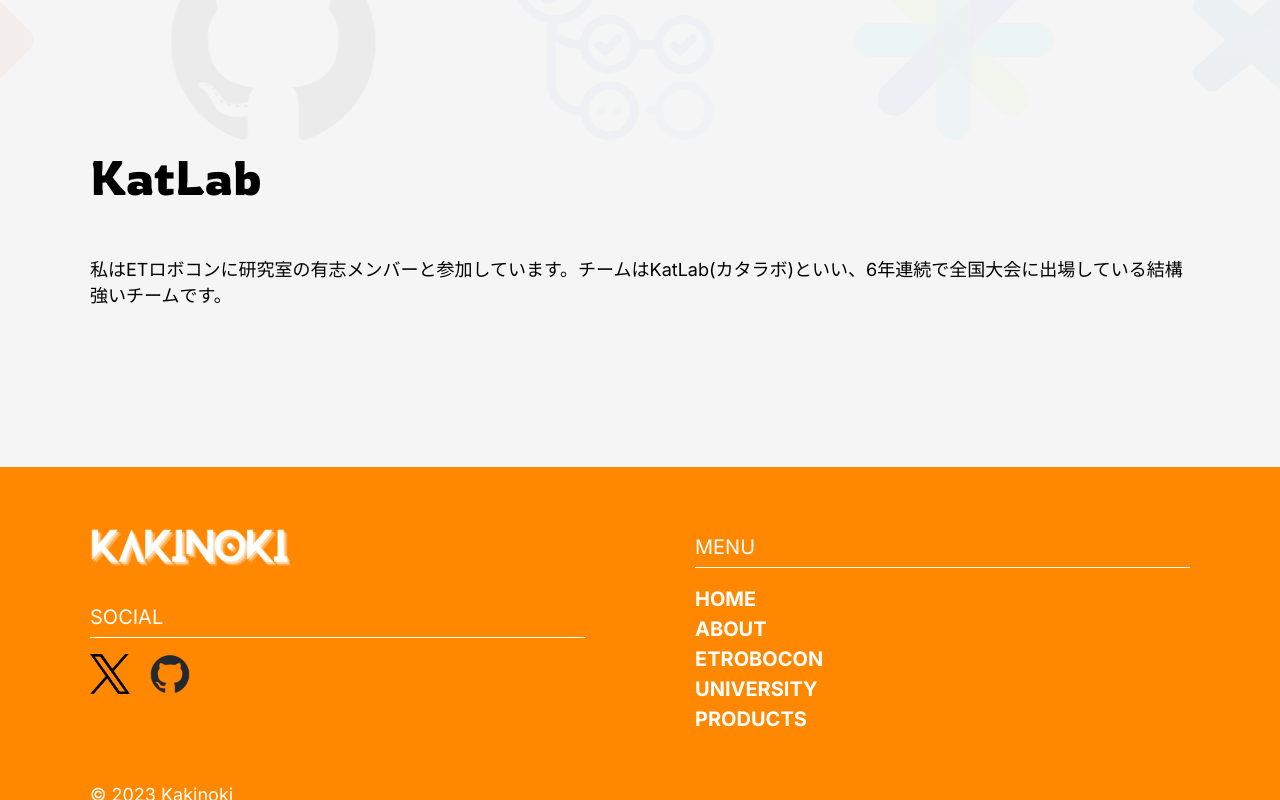
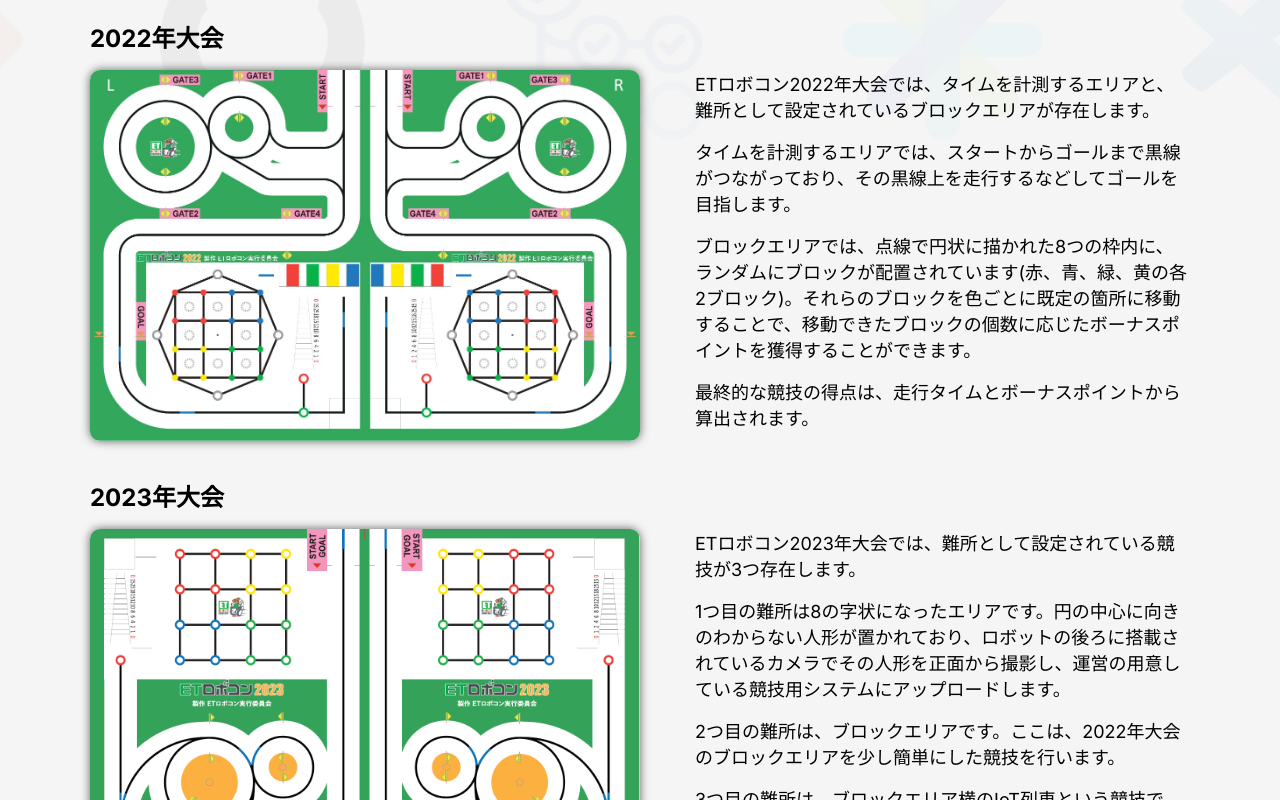
Before and after one commit to KakinokiKanta/about-kakinoki, a Next.js app: page /etrobo in a window 1280 px wide. Shown: the part 620-1420 px from the top of the page. Built offline with nearby package versions, Linux system fonts and the light colour scheme; a web font is replaced by a local one.

Commit message:
update: ETロボコンに関する説明を追加

```diff
--- /dev/null
+++ b/src/app/etrobo/_components/AboutET/Years/Years.module.css
@@ -0,0 +1,28 @@
+.h3 {
+  font-size: 24px;
+  margin-top: 2rem;
+}
+
+.container {
+  display: flex;
+  justify-content: space-between;
+}
+
+.parent {
+  position: relative;
+  margin-top: 1rem;
+  width: 50%;
+}
+
+.image {
+  border-radius: 10px;
+  box-shadow: 0 0 10px rgba(0, 0, 0, 0.6);
+  background-color: #fff;
+  /* width: 100% !important; */
+  height: unset !important;
+}
+
+.text {
+  position: relative;
+  width: 45%;
+}
--- /dev/null
+++ b/src/app/etrobo/_components/AboutET/Years/index.tsx
@@ -0,0 +1,36 @@
+import styles from "./Years.module.css";
+import Image from "next/image";
+
+type YearsProps = {
+  h3: string;
+  img: string;
+  alt: string;
+  p: string[];
+};
+
+export const Years = (props: YearsProps) => {
+  return (
+    <div>
+      <h3 className={styles.h3}>{props.h3}</h3>
+      <div className={styles.container}>
+        <span className={styles.parent}>
+          <Image
+            src={props.img}
+            alt={props.alt}
+            fill
+            sizes="(max-width: 768px) 90%, 50%"
+            style={{
+              objectFit: "contain",
+            }}
+            className={styles.image}
+          />
+        </span>
+        <div className={styles.text}>
+          {props.p.map((item) => {
+            return <p key={item}>{item}</p>;
+          })}
+        </div>
+      </div>
+    </div>
+  );
+};
--- a/src/app/etrobo/_components/AboutET/index.tsx
+++ b/src/app/etrobo/_components/AboutET/index.tsx
@@ -1,5 +1,31 @@
-import { H1Animation } from "@/components/Animation/H1Animation"
-import styles from "./AboutET.module.css"
+import { H1Animation } from "@/components/Animation/H1Animation";
+import styles from "./AboutET.module.css";
+import { Years } from "./Years";
+
+const YEARS_PROPS = [
+  {
+    h3: "2022年大会",
+    img: "/robocon/2022_course.png",
+    alt: "2022 etrobocon course image",
+    p: [
+      "ETロボコン2022年大会では、タイムを計測するエリアと、難所として設定されているブロックエリアが存在します。",
+      "タイムを計測するエリアでは、スタートからゴールまで黒線がつながっており、その黒線上を走行するなどしてゴールを目指します。",
+      "ブロックエリアでは、点線で円状に描かれた8つの枠内に、ランダムにブロックが配置されています(赤、青、緑、黄の各2ブロック)。それらのブロックを色ごとに既定の箇所に移動することで、移動できたブロックの個数に応じたボーナスポイントを獲得することができます。",
+      "最終的な競技の得点は、走行タイムとボーナスポイントから算出されます。",
+    ],
+  },
+  {
+    h3: "2023年大会",
+    img: "/robocon/2023_course.png",
+    alt: "2023 etrobocon course image",
+    p: [
+      "ETロボコン2023年大会では、難所として設定されている競技が3つ存在します。",
+      "1つ目の難所は8の字状になったエリアです。円の中心に向きのわからない人形が置かれており、ロボットの後ろに搭載されているカメラでその人形を正面から撮影し、運営の用意している競技用システムにアップロードします。",
+      "2つ目の難所は、ブロックエリアです。ここは、2022年大会のブロックエリアを少し簡単にした競技を行います。",
+      "3つ目の難所は、ブロックエリア横のIoT列車という競技です。ここでは、ラズパイを搭載したプラレールの新幹線に停止指示をHTTPリクエストとして送信することで、列車を停止させ、停止させた位置に応じたポイントを獲得できます。",
+    ],
+  },
+];
 
 export const AboutET = () => {
   return (
@@ -21,6 +47,8 @@ export const AboutET = () => {
           個人的な一番の特徴は、総合成績が「競技」＋「設計」で決まる点です。これにより、何となく実装をして終わりではなく、必要な機能や品質、制約を考慮した要求分析を行い、システム全体の構造や動作の分析、各システムの構造と振舞いの設計、制御戦略とその戦略で用いる要素技術の検討など、設計に関しても実践的に学ぶことができます。私のチームが作成した設計書はこちら。
         </p>
       </div>
+      <Years {...YEARS_PROPS[0]} />
+      <Years {...YEARS_PROPS[1]} />
     </section>
-  )
-}
+  );
+};
```
